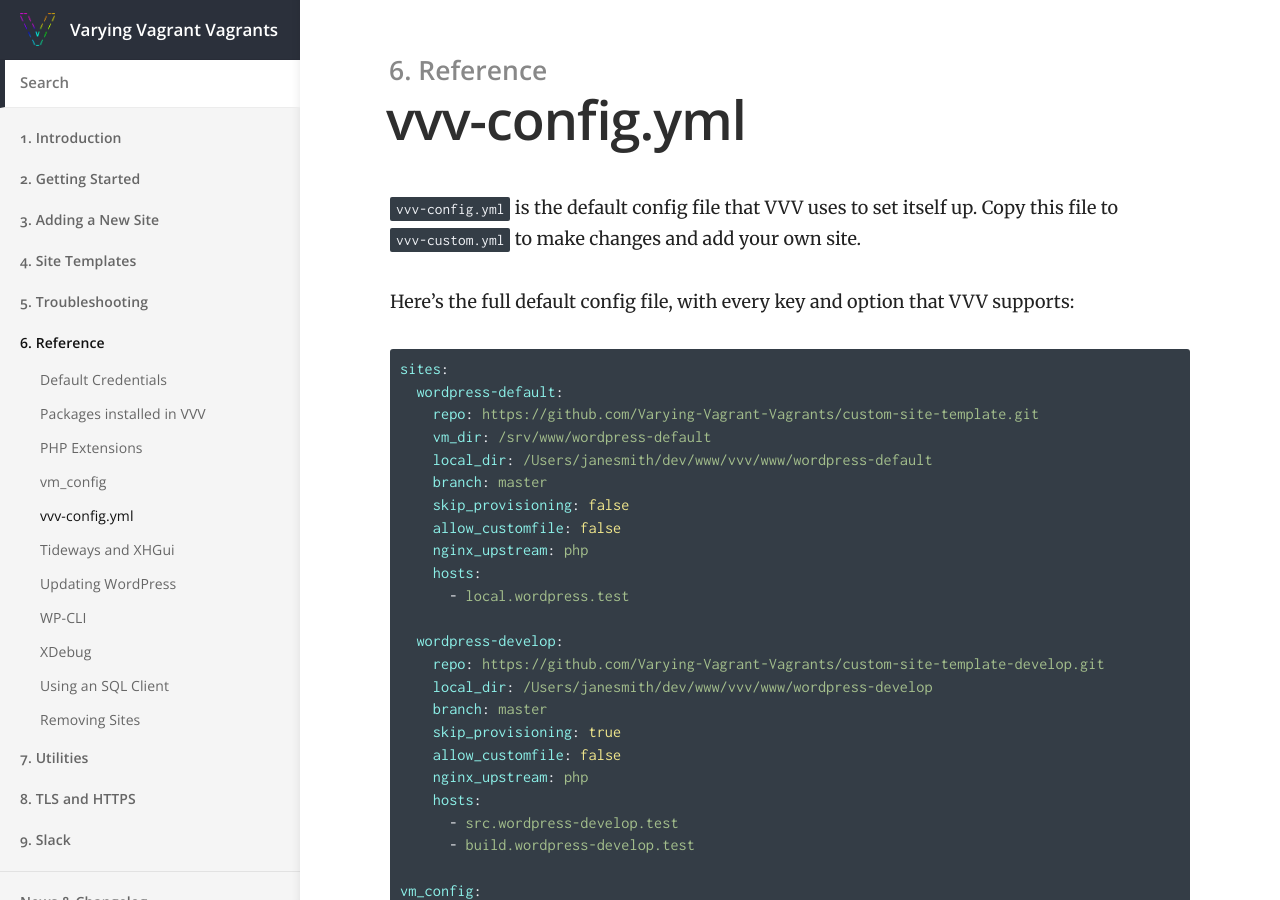
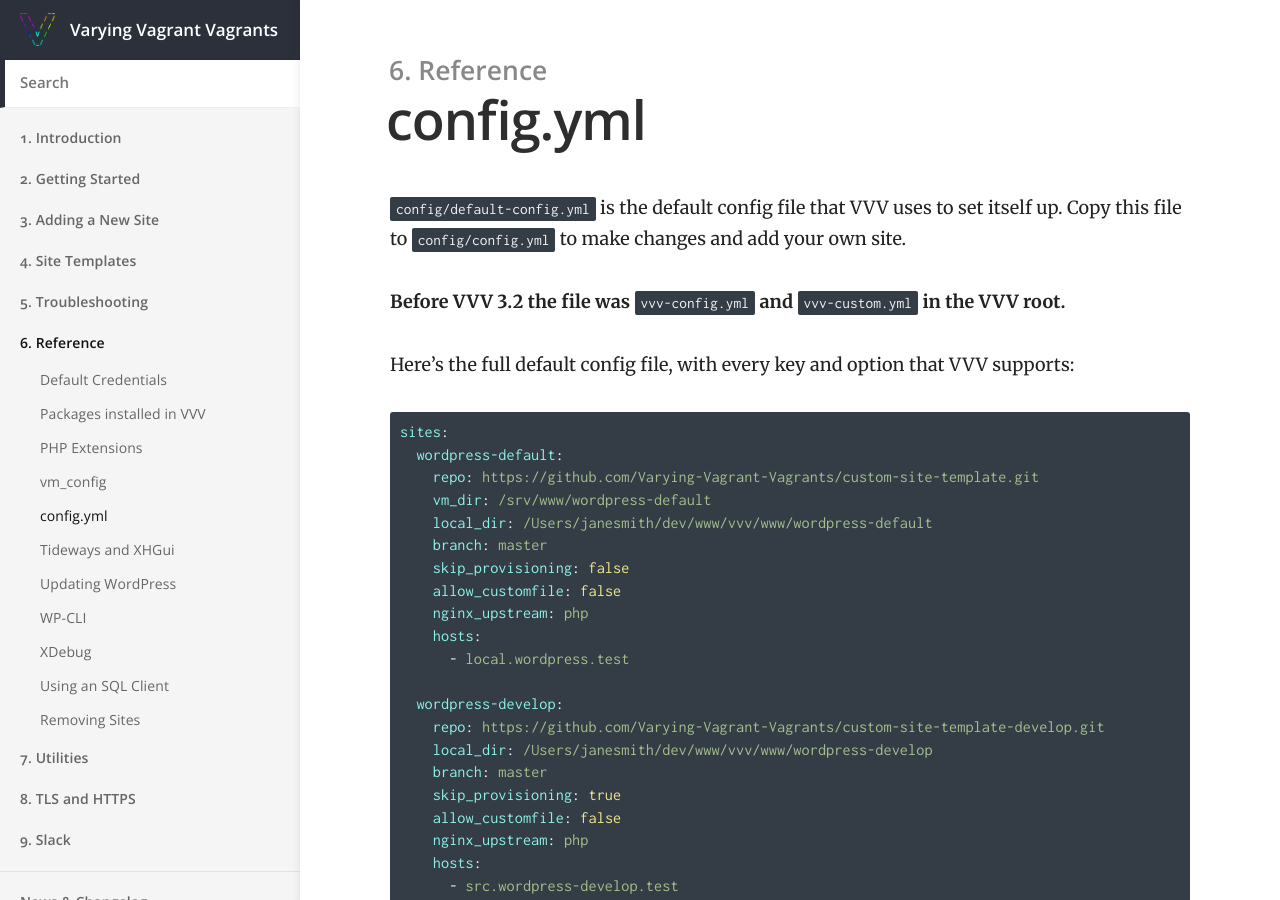
Before and after one commit to Varying-Vagrant-Vagrants/varyingvagrantvagrants.org, a Jekyll site: the page built from docs/en-US/vvv-config.yml.md, in a window 1280 px wide and 900 px high. Built offline with Jekyll 4.4.1, drawn with Linux system fonts in a browser that asks for light colours; some of the changed text lies outside the part shown.

Commit message:
update the file setting references

```diff
--- a/docs/en-US/vvv-config.yml.md
+++ b/docs/en-US/vvv-config.yml.md
@@ -1,12 +1,14 @@
 ---
 category: 6. Reference
 order: 1
-title: vvv-config.yml
-description: vvv-config.yml is the default config file that VVV uses to set itself up. Use vvv-custom.yml to make changes and add your own site.
-permalink: /docs/en-US/vvv-config/
+title: config.yml
+description: default-config.yml is the default config file that VVV uses to set itself up. Use config.yml to make changes and add your own site.
+permalink: /docs/en-US/config/
 ---
 
-`vvv-config.yml` is the default config file that VVV uses to set itself up. Copy this file to `vvv-custom.yml` to make changes and add your own site.
+`config/default-config.yml` is the default config file that VVV uses to set itself up. Copy this file to `config/config.yml` to make changes and add your own site.
+
+**Before VVV 3.2 the file was `vvv-config.yml` and `vvv-custom.yml` in the VVV root.**
 
 Here's the full default config file, with every key and option that VVV supports:
 
@@ -177,3 +179,7 @@ Tells composer can use a GitHub token to speed up download and avoid rate limiti
 These are repositories and packages VVV pulls in to provide additional services, such as PHPMyAdmin, TLS certificate authorities or MemcachedAdmin.
 
 [Additional versions of PHP](adding-a-new-site/changing-php-version.md) may also be added here.
+
+## vagrant-plugins
+
+This section is used for settings for the plugin supported by VVV, use as reference the config.yml file.
```
Also changed, not shown: docs/en-US/adding-a-new-site/index.md (+2 -2 lines), docs/en-US/installation/converting-zip-install-to-git.md (+1 -3 lines), docs/en-US/installation/index.md (+1 -1 lines), docs/en-US/references/tideways.md (+1 -1 lines).
